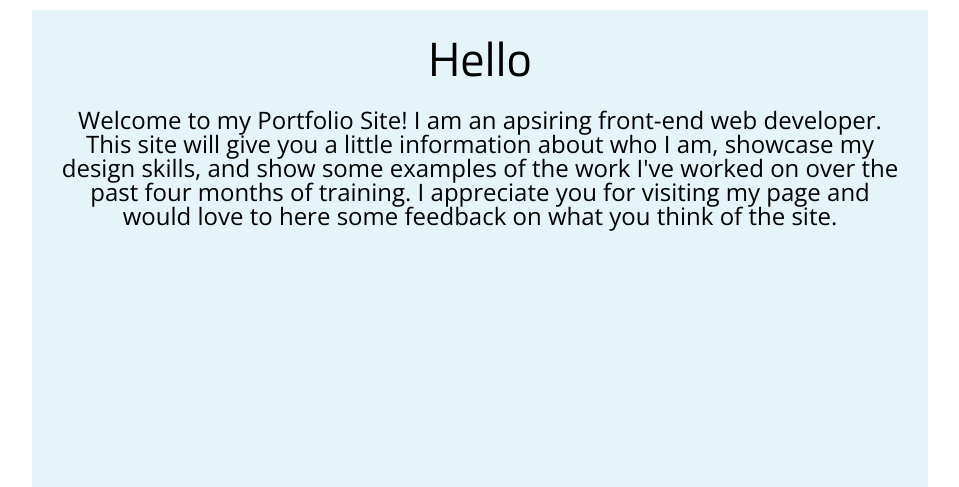
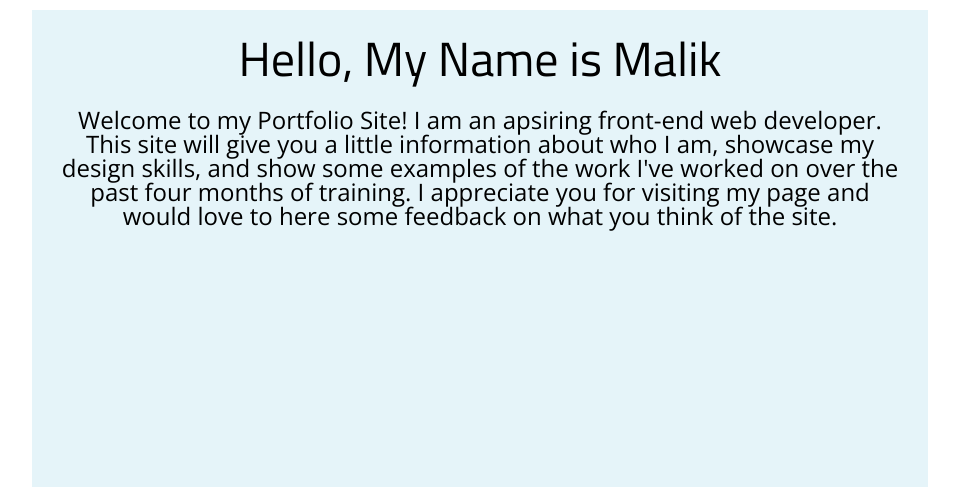
Before and after one commit to constmalik/portfolio, a PHP site: page / in a window 1280 px wide. Shown: the part 155-642 px from the top of the page, without its empty margins (160-1119 px from the left). Run offline with PHP 8.4, Linux system fonts and the light colour scheme.

Commit message:
name added

```diff
--- a/index.php
+++ b/index.php
@@ -4,7 +4,7 @@ include('inc/header.php');
   <div class="home-content">
 
       <div class="welcome-div">
-        <h1>Hello</h1>
+        <h1>Hello, My Name is Malik</h1>
         <p>
           Welcome to my Portfolio Site! I am an apsiring front-end web developer. This site will give you a little information about who I am, showcase my design skills, and show some examples of the work I've worked on over the past four months of training. I appreciate you for visiting my page and would love to here some feedback on what you think of the site.
         </p>
```
